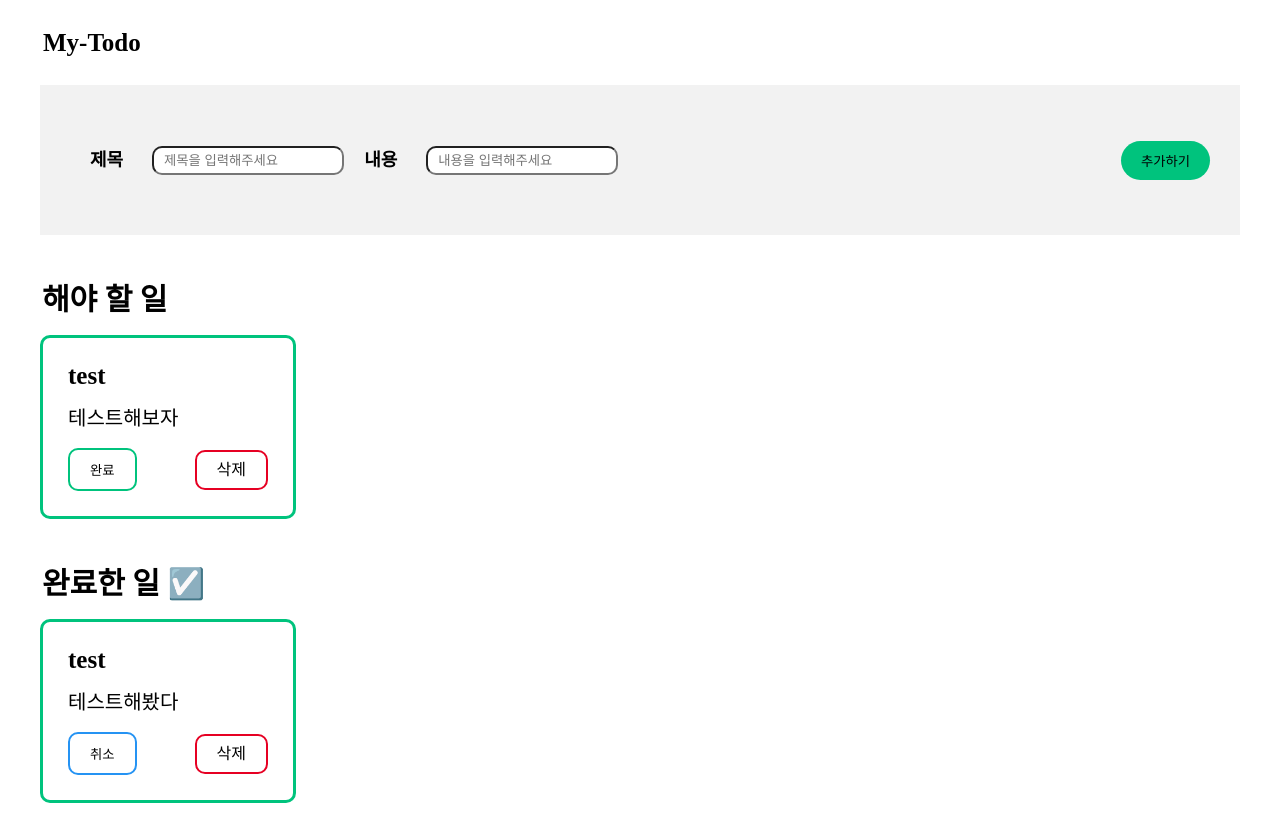
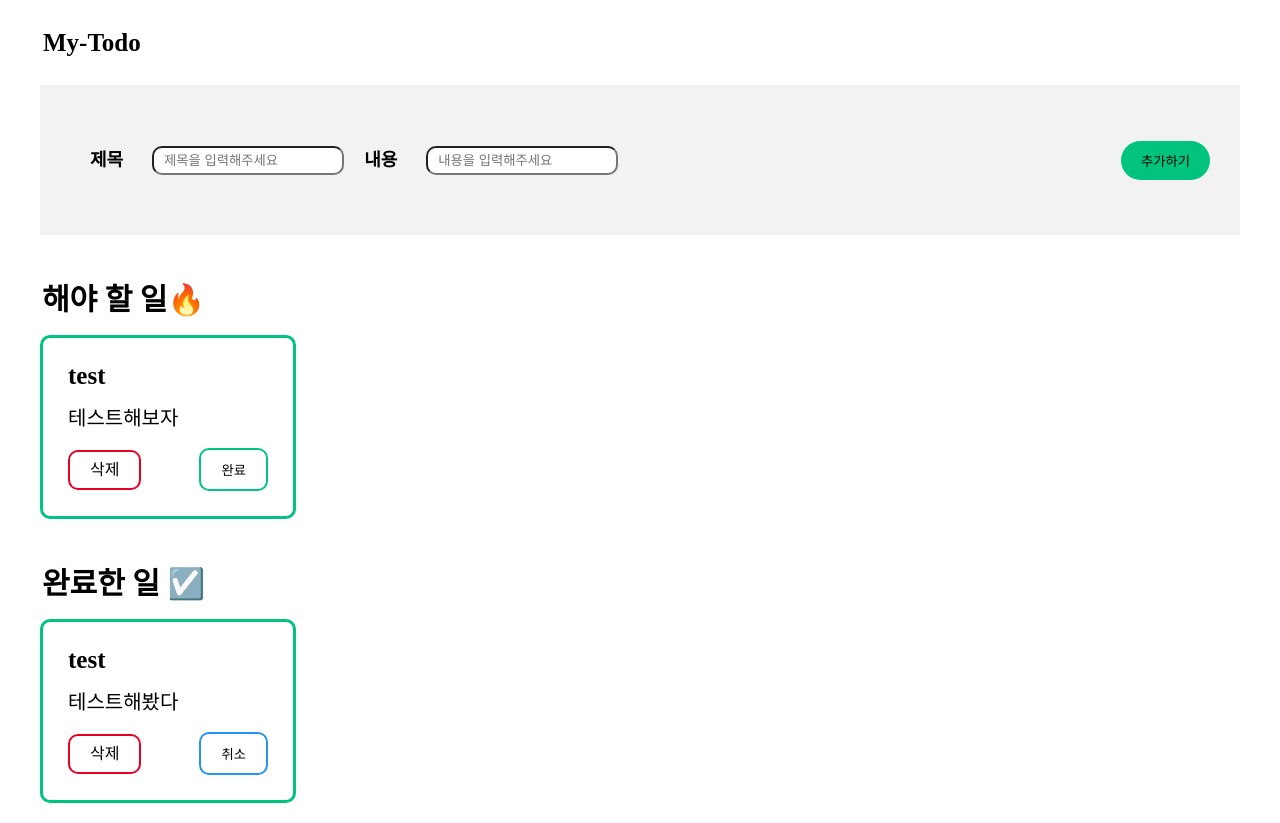
Before and after one commit to tjdwns335/ts-mytodo, a React (Create React App) app: page / in a window 1280 px wide. Built offline with nearby package versions, Linux system fonts and the light colour scheme; data requests are answered from the project's data file.

Commit message:
style: 이모지추가

```diff
--- a/src/components/Todolist.tsx
+++ b/src/components/Todolist.tsx
@@ -49,7 +49,7 @@ const Todolist: React.FC<TodoListProps> = ({ isActive }) => {
     <>
       <div>
         <TodoTitleStyle>
-          {isActive ? "해야 할 일 " : "완료한 일 ☑️"}
+          {isActive ? "해야 할 일🔥 " : "완료한 일 ☑️"}
         </TodoTitleStyle>
       </div>
       <TodoListWrap>
@@ -61,15 +61,15 @@ const Todolist: React.FC<TodoListProps> = ({ isActive }) => {
                 <h2>{item.title}</h2>
                 <p>{item.content}</p>
                 <ButtonGroup>
+                  <DeleteButton onClick={() => onClickRemoveHandler(item.id)}>
+                    삭제
+                  </DeleteButton>
                   <SwitchButton
                     isActive={isActive}
                     onClick={() => onClickSwitchHandler(item.id, item.isDone)}
                   >
                     {isActive ? "완료" : "취소"}
                   </SwitchButton>
-                  <DeleteButton onClick={() => onClickRemoveHandler(item.id)}>
-                    삭제
-                  </DeleteButton>
                 </ButtonGroup>
               </TodoContents>
             );
```
